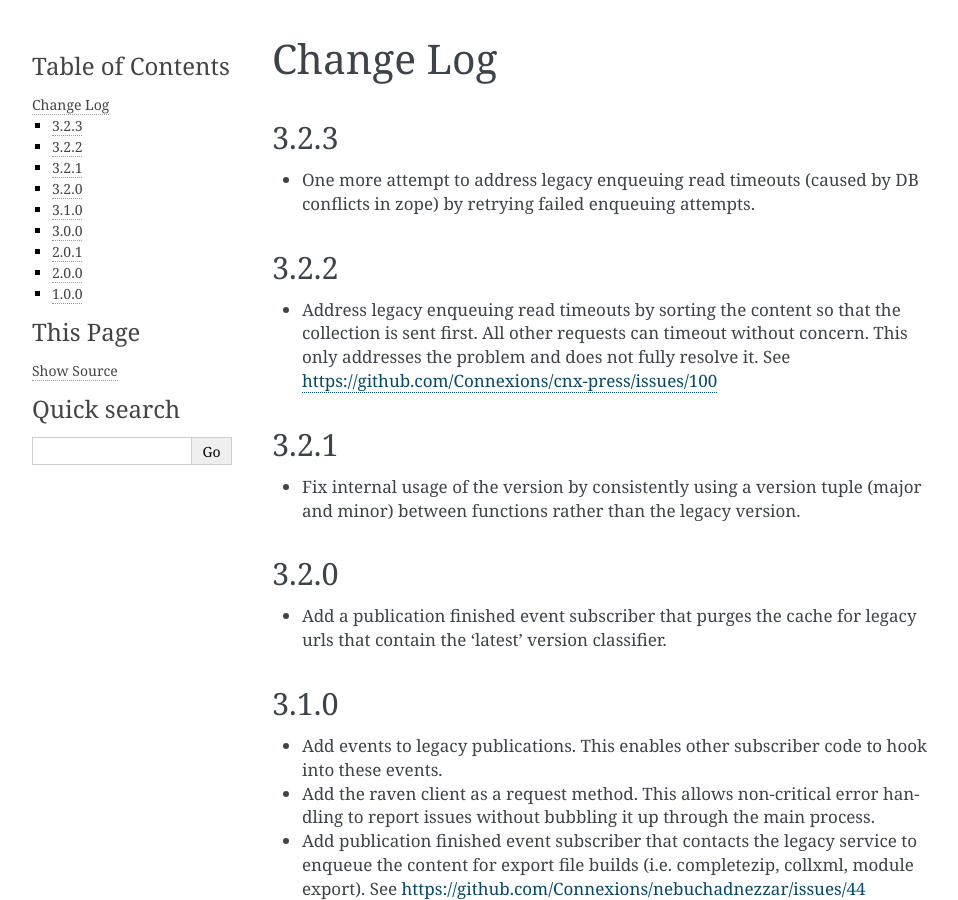
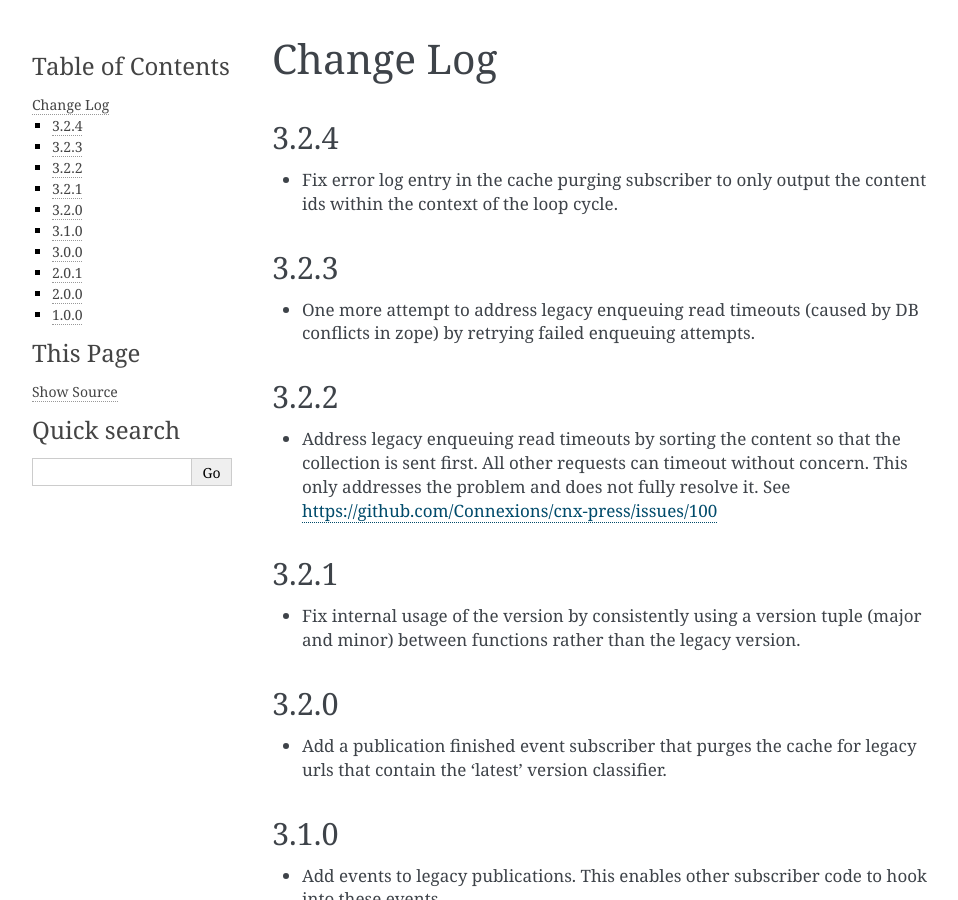
Before and after one commit to openstax/cnx-press, a Sphinx documentation site: the page built from docs/source/changes.rst, in a window 1280 px wide and 900 px high. Shown: the whole window, without its empty margins (148-1106 px from the left). Built offline with Sphinx 7.4.7, drawn with Linux system fonts in a browser that asks for light colours.

Commit message:
Fix error log entry in the cache purging subscriber
This fix produces a message that is just about the ids for the error log line,
rather than printing all the ids to be purged.

```diff
--- a/docs/source/changes.rst
+++ b/docs/source/changes.rst
@@ -1,6 +1,12 @@
 ==========
 Change Log
 ==========
+
+3.2.4
+-----
+
+- Fix error log entry in the cache purging subscriber
+  to only output the content ids within the context of the loop cycle.
 
 3.2.3
 -----
```
Also changed, not shown: 1 other file.
